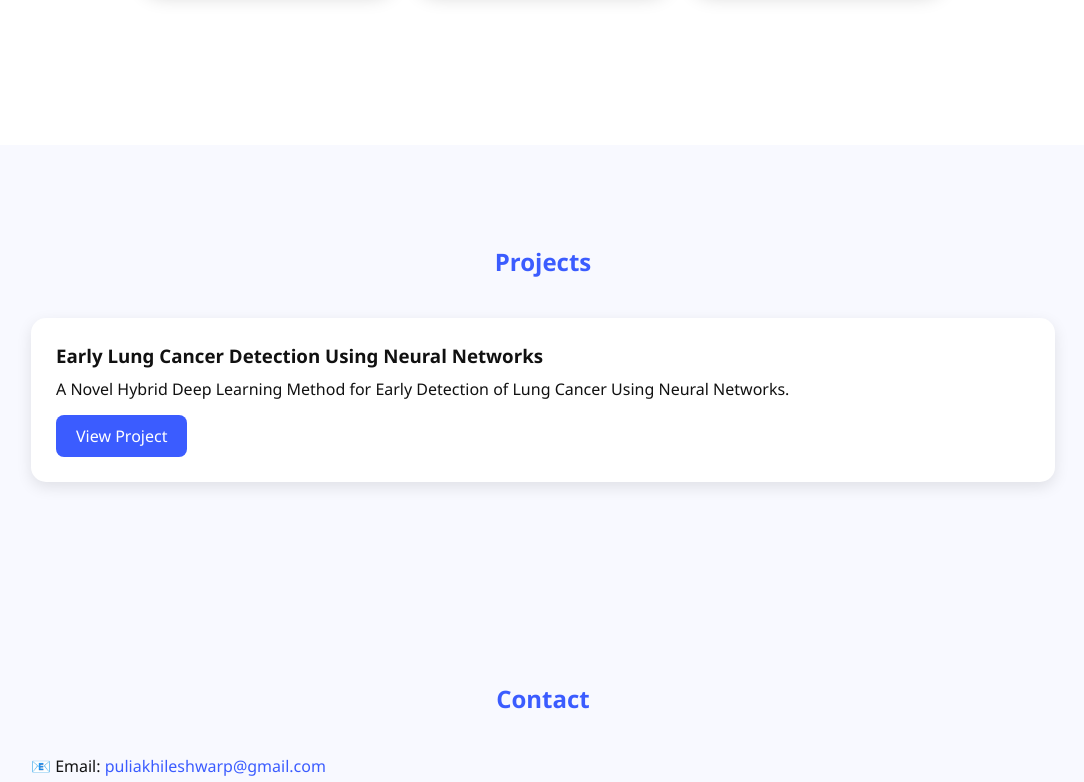
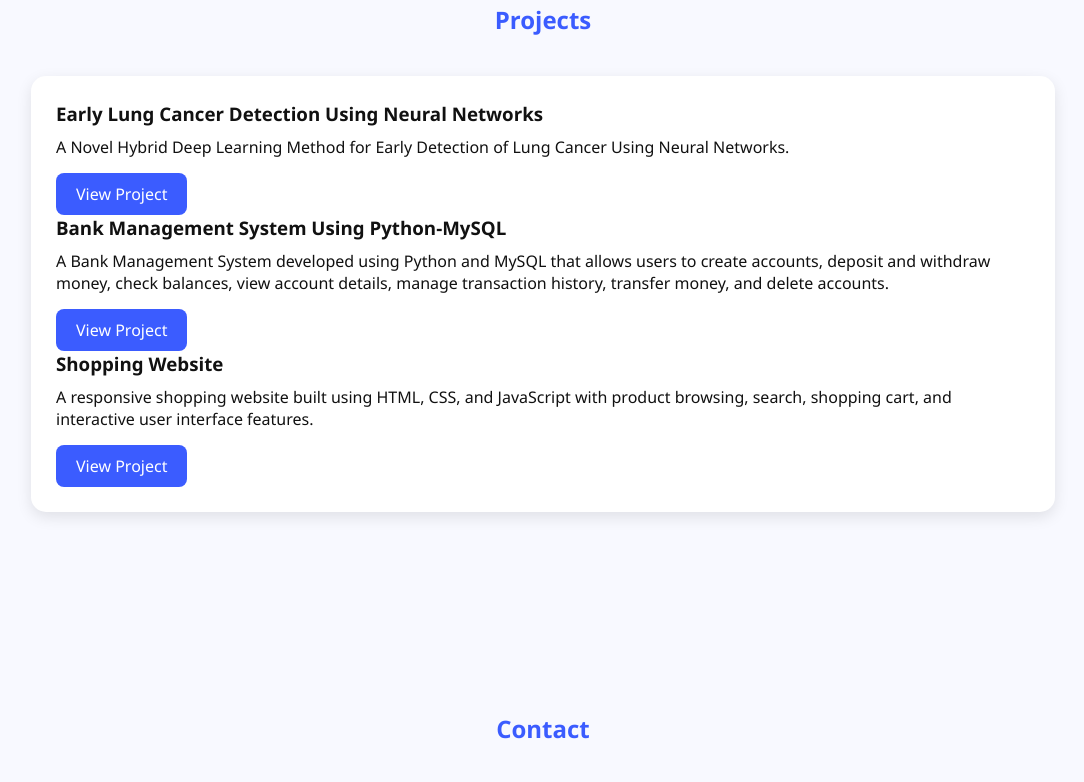
Before and after one commit to PULI-AKHILESWAR/Puli-Akhileswar-Portfolio, a plain HTML site: page index.html in a window 1280 px wide. Shown: the part 1983-2765 px from the top of the page, without its empty margins (97-1181 px from the left). Drawn offline with Linux system fonts and the light colour scheme.

Commit message:
Revise index.html for enhanced portfolio presentation
Updated portfolio content with new project details and improved layout.

```diff
--- a/index.html
+++ b/index.html
@@ -251,7 +251,7 @@ footer{
 </div>
 
 <div class="hero-img">
-<img src="7.jpeg" alt="Profile">
+<img src="../media/7.jpeg" alt="Profile">
 </div>
 
 </section>
@@ -262,7 +262,7 @@ footer{
 
 <div class="about-content">
 
-<img src="843.jpeg" alt="Profile">
+<img src="../media/843.jpeg" alt="Profile">
 
 <div>
 <h3>I'm PULI AKHILESWAR</h3>
@@ -326,6 +326,27 @@ href="https://github.com/PULI-AKHILESWAR/early-lung-cancer-detection-using-neura
 target="_blank">
 View Project
 </a>
+<h3>Bank Management System Using Python-MySQL</h3>
+
+<p>A Bank Management System developed using Python and MySQL that allows users to create accounts, deposit and withdraw money, check balances, view account details, manage transaction history, transfer money, and delete accounts.
+</p>
+
+<a class="project-btn"
+href="https://github.com/PULI-AKHILESWAR/python-sql-bank-management-system"
+target="_blank">
+View Project
+</a>
+
+<h3>Shopping Website</h3>
+
+<p>
+    A responsive shopping website built using HTML, CSS, and JavaScript with product browsing, search, shopping cart, and interactive user interface features.
+</p>
+<a class="project-btn"
+href="https://puli-akhileswar.github.io/shopping-website/"
+target="_blank">
+View Project
+</a>
 
 </div>
 
```
